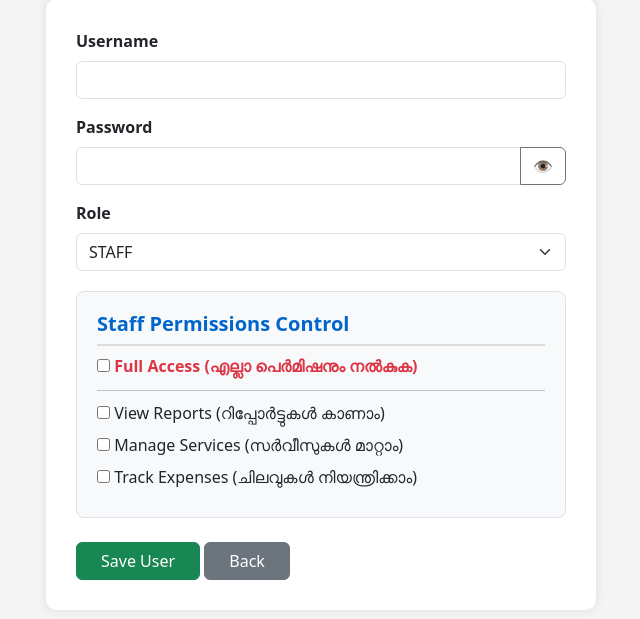
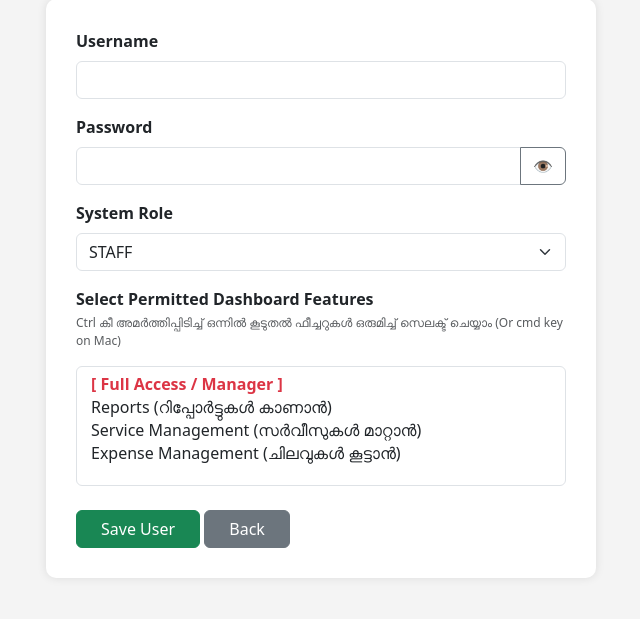
Before and after one commit to Akshayabill/csc-billing, a Flask app: page /add_user in a window 1280 px wide. Shown: the part 136-755 px from the top of the page, without its empty margins (319-959 px from the left). Run offline with Flask 3, Linux system fonts and the light colour scheme; the visitor is signed in with stand-in values (Sample User, id 1); some libraries are stand-ins or nearby versions.

Commit message:
Refactor user role and permissions section
Removed staff permission section and updated role label. Added feature selection for user roles.

```diff
--- a/templates/add_user.html
+++ b/templates/add_user.html
@@ -28,14 +28,6 @@ body{
     border-radius:10px;
     box-shadow:0 0 10px rgba(0,0,0,.1);
 }
-
-.perm-box {
-    margin-top: 20px;
-    background: #f8f9fa;
-    padding: 20px;
-    border-radius: 8px;
-    border: 1px solid #dee2e6;
-}
 </style>
 
 </head>
@@ -63,36 +55,23 @@ body{
 </div>
 
 <div class="mb-3">
-    <label class="form-label"><b>Role</b></label>
+    <label class="form-label"><b>System Role</b></label>
     <select name="role" id="user_role" class="form-select" onchange="checkRole()">
         <option value="ADMIN">ADMIN</option>
         <option value="STAFF" selected>STAFF</option>
     </select>
 </div>
 
-<!-- Staff Permission Section -->
-<div class="perm-box" id="permission_section">
-    <h5 style="margin-top: 0; color: #0066cc; font-weight: bold; border-bottom: 2px solid #ddd; padding-bottom: 8px;">
-        Staff Permissions Control
-    </h5>
+<div class="mb-3" id="feature_section">
+    <label class="form-label"><b>Select Permitted Dashboard Features</b></label>
+    <p class="text-muted" style="font-size: 12px; margin-top:-5px;">Ctrl കീ അമർത്തിപ്പിടിച്ച് ഒന്നിൽ കൂടുതൽ ഫീച്ചറുകൾ ഒരുമിച്ച് സെലക്ട് ചെയ്യാം (Or cmd key on Mac)</p>
 
-    <label style="display: block; margin-bottom: 12px; cursor: pointer;">
-        <input type="checkbox" name="is_full_access" value="true" onchange="toggleAllPerms(this)">
-        <span style="color: #dc3545; font-weight: bold;">Full Access (എല്ലാ പെർമിഷനും നൽകുക)</span>
-    </label>
-    <hr style="margin: 10px 0;">
-
-    <label style="display: block; margin-bottom: 8px; cursor: pointer;">
-        <input type="checkbox" class="perm-check" name="can_view_reports" value="true"> View Reports (റിപ്പോർട്ടുകൾ കാണാം)
-    </label>
-
-    <label style="display: block; margin-bottom: 8px; cursor: pointer;">
-        <input type="checkbox" class="perm-check" name="can_manage_services" value="true"> Manage Services (സർവീസുകൾ മാറ്റാം)
-    </label>
-
-    <label style="display: block; margin-bottom: 8px; cursor: pointer;">
-        <input type="checkbox" class="perm-check" name="can_manage_expenses" value="true"> Track Expenses (ചിലവുകൾ നിയന്ത്രിക്കാം)
-    </label>
+    <select name="features[]" class="form-select" multiple style="height: 120px;">
+        <option value="FULL_ACCESS" style="color: #dc3545; font-weight: bold;">[ Full Access / Manager ]</option>
+        <option value="REPORTS">Reports (റിപ്പോർട്ടുകൾ കാണാൻ)</option>
+        <option value="SERVICES">Service Management (സർവീസുകൾ മാറ്റാൻ)</option>
+        <option value="EXPENSES">Expense Management (ചിലവുകൾ കൂട്ടാൻ)</option>
+    </select>
 </div>
 
 <div class="mt-4">
@@ -112,19 +91,11 @@ function togglePassword() {
 
 function checkRole() {
     let role = document.getElementById("user_role").value;
-    let permSection = document.getElementById("permission_section");
+    let featSection = document.getElementById("feature_section");
     if(role === "ADMIN") {
-        permSection.style.display = "none";
+        featSection.style.display = "none";
     } else {
-        permSection.style.display = "block";
-    }
-}
-
-function toggleAllPerms(master) {
-    let checkboxes = document.getElementsByClassName('perm-check');
-    for (let i = 0; i < checkboxes.length; i++) {
-        checkboxes[i].checked = master.checked;
-        checkboxes[i].disabled = master.checked;
+        featSection.style.display = "block";
     }
 }
 </script>
```
